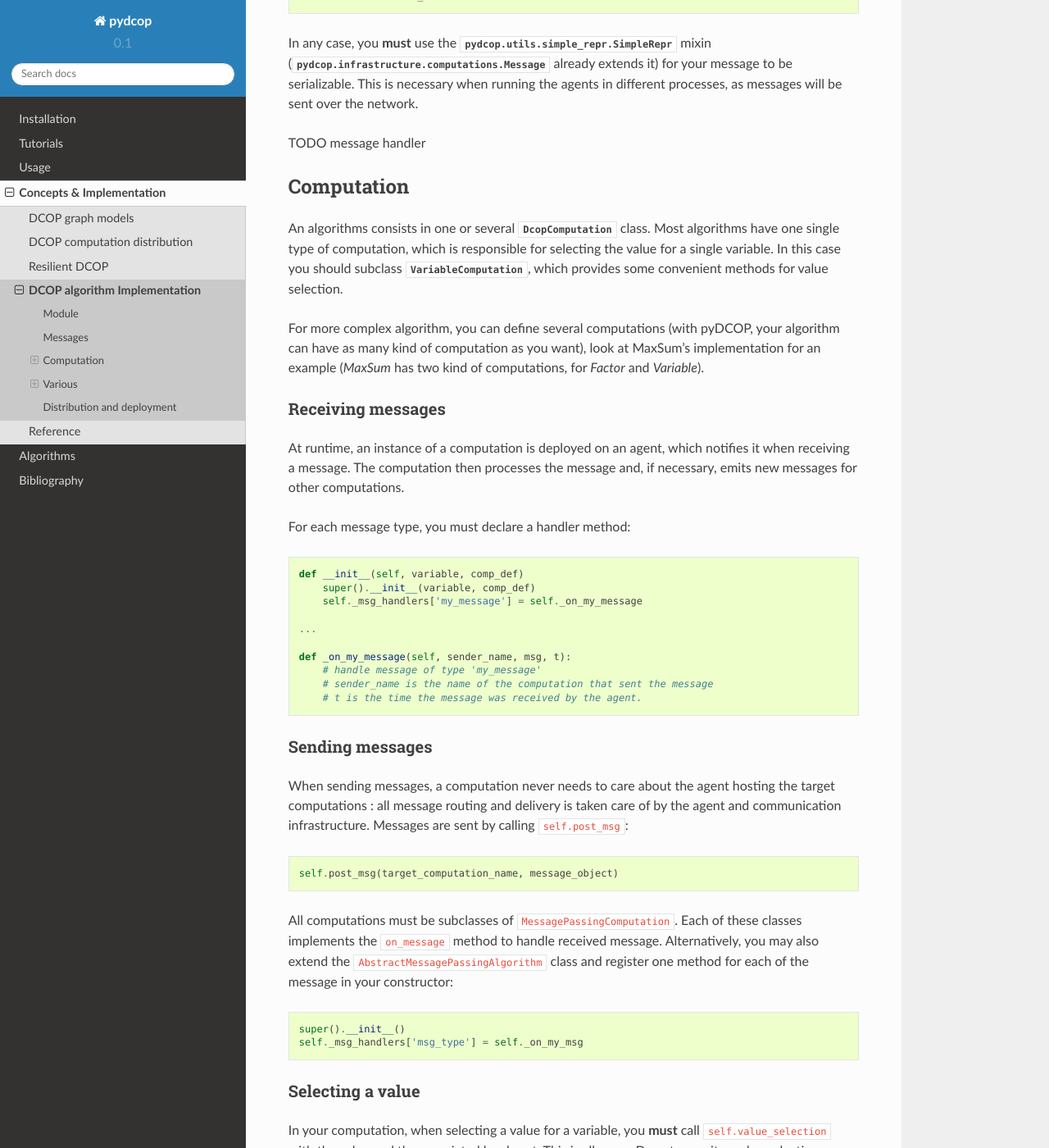
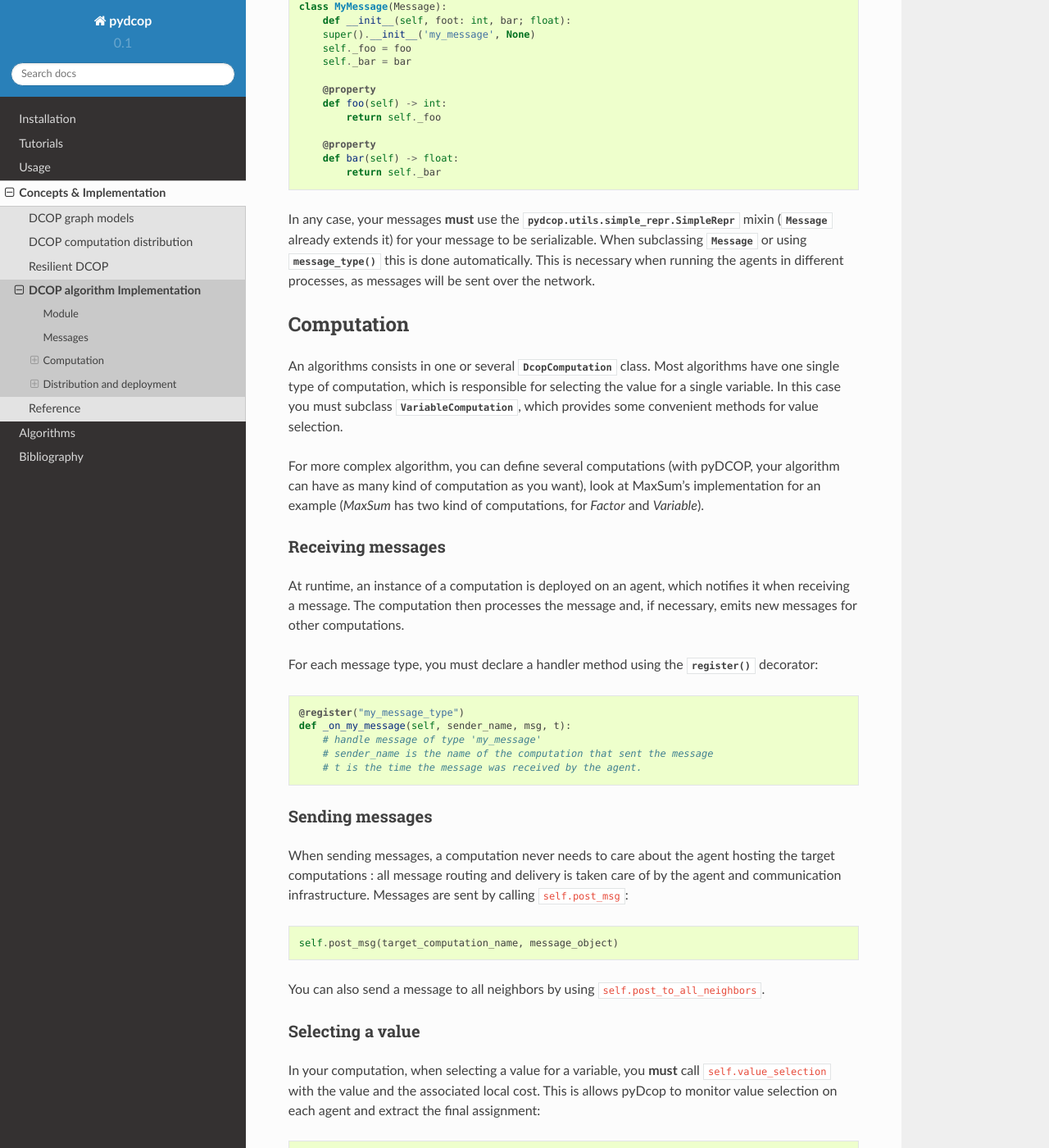
Before and after one commit to Orange-OpenSource/pyDcop, a Sphinx documentation site: the page built from docs/implementation/algorithms.rst, in a window 1280 px wide and 1400 px high, scrolled down 1618 px. Shown: the whole window at 82% size. Built offline with Sphinx 7.4.7 and the Read the Docs theme 2.0.0, drawn with Linux system fonts in a browser that asks for light colours; some of the changed text lies outside the part shown.

Commit message:
Doc: improve doc on algorithm's implementation

```diff
--- a/docs/implementation/algorithms.rst
+++ b/docs/implementation/algorithms.rst
@@ -24,7 +24,7 @@
 
 Optionally, you may also
 
-- implement some predefined utility methods and attributes
+- declare the algorithm's parameters
 - implement some other methods used for some
   distribution methods
 
@@ -45,13 +45,23 @@
   pydcop solve --algo my_algorithm [...]
 
 
+The module of your algorithm **must** also have an attribute
+named ``GRAPH_TYPE`` which contains the name of the computation graph type used.
+Available computation graph types are ``'factor_graph'``, ``'pseudo_tree'`` and
+``'constraints_hypergraph'``, other could be defined in the future.
+
+For example, in ``dsa.py``::
+
+    GRAPH_TYPE = 'constraints_hypergraph'
+
+
 Messages
 --------
 
 DCOP algorithms are *message passing* algorithms: they work by sending
-messages to each other. You must define the messages used by your algorithm.
+messages to each other. You must define the message(s) used by your algorithm.
 The easiest approach is to use the
-:py:mod:`pydcop.infrastructure.computations.message_type`
+:py:func:`.message_type`
 class factory method to define your message(s).
 
 For example, the following will define a message type ``MyMessage``, with two
@@ -67,7 +77,7 @@
   >>> msg.type
   'MyMessage'
 
-You can also subclass :py:mod:`pydcop.infrastructure.computations.Message`,
+You can also subclass :py:class:`pydcop.infrastructure.computations.Message`,
 which is more verbose but can be convenient if you want to use python's type
 annotations::
 
@@ -85,15 +95,15 @@
       def bar(self) -> float:
           return self._bar
 
-In any case, you **must** use the
-:py:mod:`pydcop.utils.simple_repr.SimpleRepr` mixin
-(:py:mod:`pydcop.infrastructure.computations.Message` already extends it)
+In any case, your messages **must** use the
+:py:class:`pydcop.utils.simple_repr.SimpleRepr` mixin
+(:py:mod:`.Message` already extends it)
 for your message to be serializable.
+When subclassing :class:`.Message` or
+using :py:func:`.message_type` this is done automatically.
 This is necessary when running the agents in
 different processes, as messages will be sent over the network.
 
-
-TODO message handler
 
 Computation
 -----------
@@ -101,7 +111,7 @@
 An algorithms consists in one or several :py:class:`DcopComputation` class.
 Most algorithms have one single type of computation, which is
 responsible for selecting the value for a single variable.
-In this case you should subclass :py:class:`VariableComputation`,
+In this case you must subclass :py:class:`VariableComputation`,
 which provides some convenient methods for value selection.
 
 For more complex algorithm, you can define several computations
@@ -118,14 +128,10 @@
 The computation then processes the message and,
 if necessary, emits new messages for other computations.
 
-For each message type, you must declare a handler method::
+For each message type, you must declare a handler method using the
+:func:`register` decorator::
 
-  def __init__(self, variable, comp_def)
-      super().__init__(variable, comp_def)
-      self._msg_handlers['my_message'] = self._on_my_message
-
-  ...
-
+  @register("my_message_type")
   def _on_my_message(self, sender_name, msg, t):
       # handle message of type 'my_message'
       # sender_name is the name of the computation that sent the message
@@ -143,14 +149,8 @@
 
   self.post_msg(target_computation_name, message_object)
 
-All computations must be subclasses of ``MessagePassingComputation``.
-Each of these classes implements the ``on_message`` method to handle
-received message. Alternatively, you may also extend the
-``AbstractMessagePassingAlgorithm`` class and register one method for
-each of the message in your constructor::
-
-    super().__init__()
-    self._msg_handlers['msg_type'] = self._on_my_msg
+You can also send a message to all neighbors by using
+``self.post_to_all_neighbors``.
 
 Selecting a value
 ^^^^^^^^^^^^^^^^^
@@ -160,35 +160,34 @@
 This is allows pyDcop to monitor value selection on each agent and
 extract the final assignment::
 
-    self.value_selection(self._v.initial_value, None)
+    self.value_selection(self._v.initial_value, local_cost)
 
+The ``local_cost`` is the cost as seen from this variable.
 
 Cycles
 ^^^^^^
 
+Each your algorithm has a concept of cycle
+(i.e. it works in sycnhronized steps), you should call
+``self.new_cycle()`` when you start a new cycle.
 
 
+Terminating the algorithm
+^^^^^^^^^^^^^^^^^^^^^^^^^
 
-Various
--------
+TODO
 
-* finishing a computation : using a `finished` signal
-* builder method
-* foot print
-* communication load
+Argument Parameters
+^^^^^^^^^^^^^^^^^^^
+If the algorithm supports parameters, you must give a definition of these
+parameters in your module, by defining a variable named ``algo_params``
+that contains a list of :class:`AlgoParameterDef`.
 
-
-Parameters
-^^^^^^^^^^
-
-If the algorithm supports parameters, you must give a definition of these
-parameters in your module, by defining a variable named ``algo_params``. See
-for example in mgm implementation::
+See for example in mgm implementation::
 
     algo_params = [
         AlgoParameterDef('break_mode', 'str', ['lexic', 'random'], 'lexic'),
         AlgoParameterDef('stop_cycle', 'int', None, None),
-
     ]
 
 
@@ -207,13 +213,6 @@
 Your module must also provide a a few predefined utility methods, used to
 build and deploy your algorithm, and may define some optional methods, used for
 deployment and distribution.
-
-The module of your algorithm **must** also have an attribute named ``GRAPH_TYPE`` which
-must contains the name of the computation graph type used. Available
-computation graph types are ``'factor_graph'``, ``'pseudo_tree'`` and
-``'constraints_hypergraph'``, other could be defined in the future::
-
-    GRAPH_TYPE = 'constraints_hypergraph'
 
 Most distribution methods require the following two methods. These methods
 are generally required for a correct distribution of the computations on
```
Also changed, not shown: other parts of docs/implementation/algorithms.rst (+21 -2 lines), docs/implementation/reference/pydcop.infrastructure/pydcop.infrastructure.communication.rst (added, +14 -0 lines).
